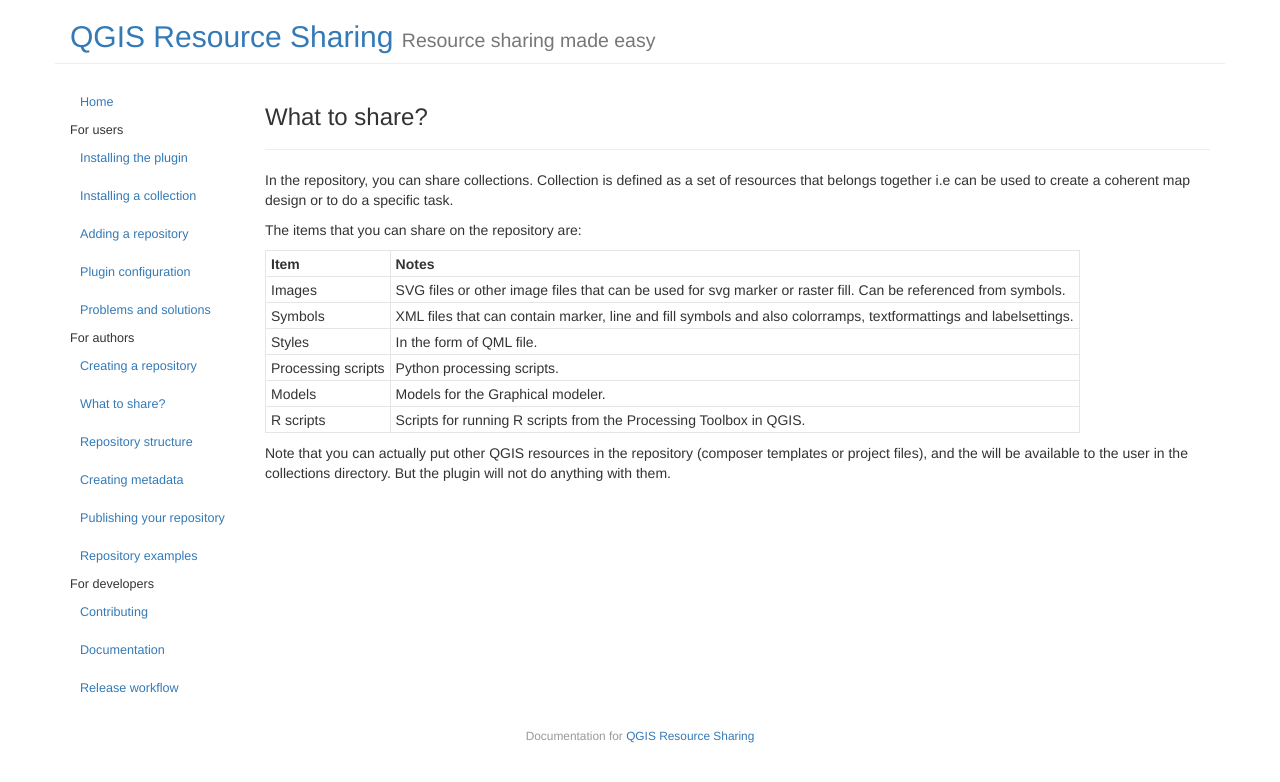
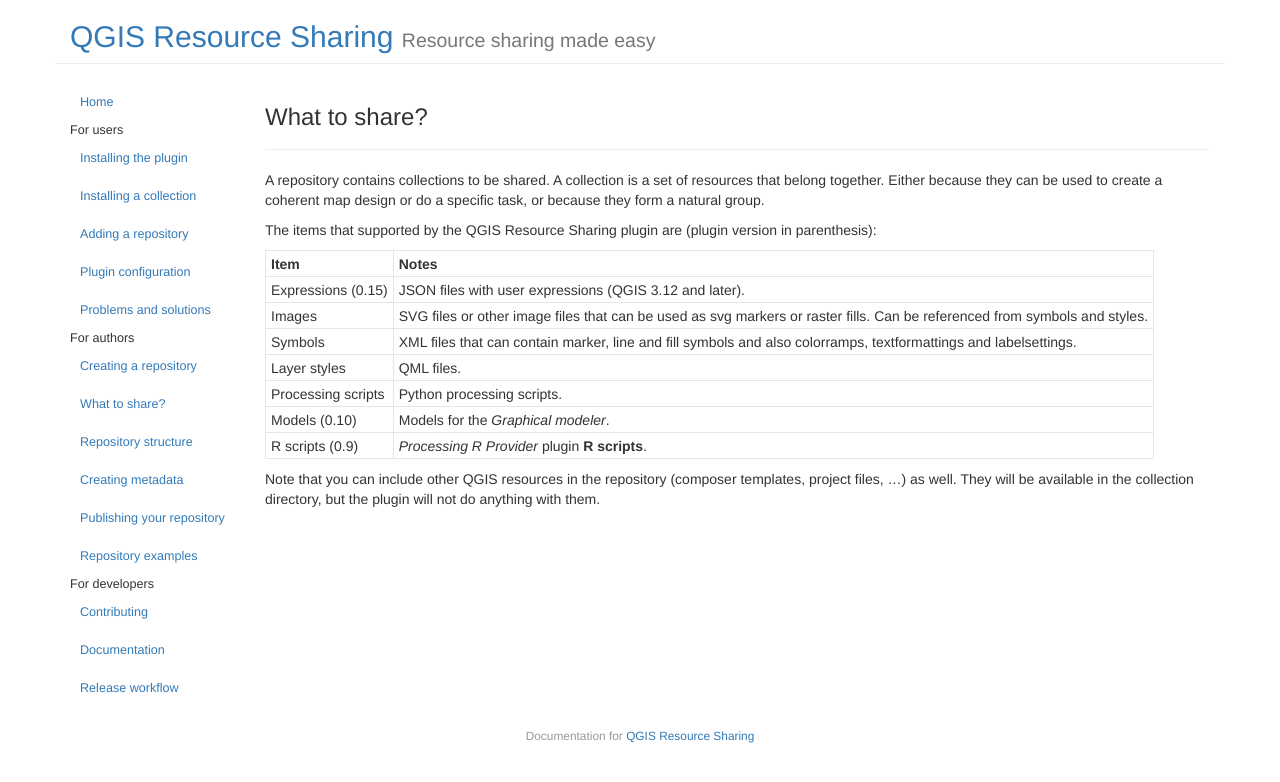
Before and after one commit to QGIS-Contribution/QGIS-ResourceSharing, a Jekyll site: the page built from _posts/2016-07-22-what-to-share.md, in a window 1280 px wide. Shown: the top 782 px of the page. Built offline with Jekyll 4.4.1, drawn with Linux system fonts in a browser that asks for light colours.

Commit message:
Introduce expressions (documentation) (#131)
* Introduce expressions

* adding version information

* Spell checking ++

```diff
--- a/_posts/2016-07-22-what-to-share.md
+++ b/_posts/2016-07-22-what-to-share.md
@@ -6,22 +6,25 @@
 order: 2
 ---
 
-In the repository, you can share collections. Collection is defined as a set
-of resources that belongs together i.e can be used to create a coherent map
-design or to do a specific task.
+A repository contains collections to be shared.
+A collection is a set of resources that belong together.
+Either because they can be used to create a coherent map design
+or do a specific task, or because they form a natural group.
 
-The items that you can share on the repository are:
+The items that supported by the QGIS Resource Sharing plugin are
+(plugin version in parenthesis):
 
 Item | Notes
 --- | ---
-Images | SVG files or other image files that can be used for svg marker or raster fill. Can be referenced from symbols.
+Expressions (0.15) | JSON files with user expressions (QGIS 3.12 and later).
+Images | SVG files or other image files that can be used as svg markers or raster fills. Can be referenced from symbols and styles.
 Symbols | XML files that can contain marker, line and fill symbols and also colorramps, textformattings and labelsettings.
-Styles | In the form of QML file.
+Layer styles | QML files.
 Processing scripts | Python processing scripts.
-Models | Models for the Graphical modeler.
-R scripts | Scripts for running R scripts from the Processing Toolbox in QGIS.
+Models (0.10) | Models for the *Graphical modeler*.
+R scripts (0.9) | *Processing R Provider* plugin **R scripts**.
 
-Note that you can actually put other QGIS resources in the repository
-(composer templates or project files), and the will be available to
-the user in the collections directory.
-But the plugin will not do anything with them.
+Note that you can include other QGIS resources in the repository
+(composer templates, project files, ...) as well.
+They will be available in the collection directory, but the
+plugin will not do anything with them.
```
Also changed, not shown: _posts/2016-07-22-repository-structure.md (+5 -0 lines), _posts/2016-08-09-creating-repository.md (+8 -3 lines), _posts/2016-08-09-installing-collection.md (+11 -4 lines).
